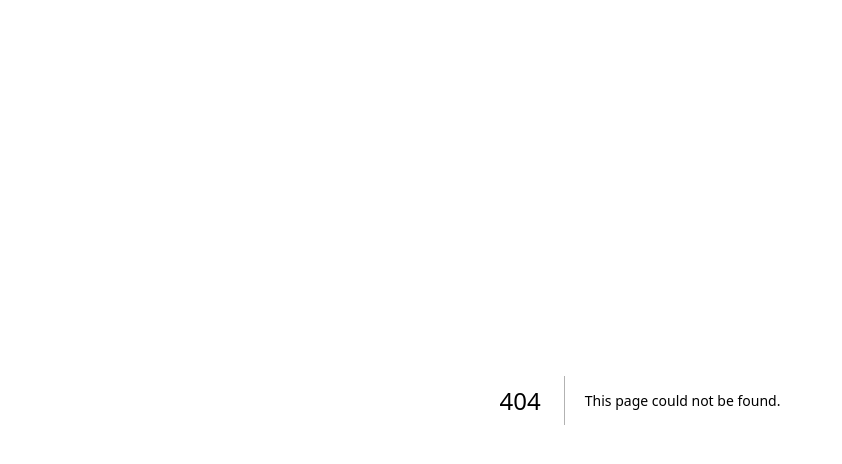
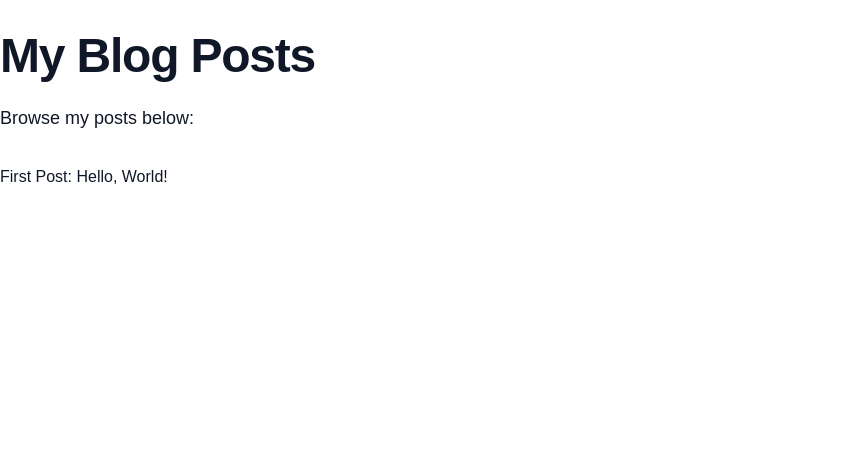
Before and after one commit to agentdover-dev/blog-repo, a Next.js app: page /blog in a window 1280 px wide. Before the commit this address had no page. Shown: the top 464 px of the page, without its empty margins (0-842 px from the left). Built offline with nearby package versions, Linux system fonts and the light colour scheme.

Commit message:
Add blog index + first post page

```diff
--- /dev/null
+++ b/app/blog/page.tsx
@@ -0,0 +1,19 @@
+export default function BlogIndex() {
+  return (
+    <main className="prose max-w-none text-gray-900 font-light">
+      <h1 className="mt-8 text-5xl font-bold tracking-tight mb-6">
+        My Blog Posts
+      </h1>
+      <p className="mb-8 text-lg leading-relaxed">
+        Browse my posts below:
+      </p>
+      <ul className="space-y-6">
+        <li>
+          <a href="/blog/first-post" className="font-medium text-blue-60 hover:underline">
+            First Post: Hello, World!
+          </a>
+        </li>
+      </ul>
+    </main>
+  );
+}
```
Also changed, not shown: app/blog/first-post/page.tsx (+5 -16 lines).
